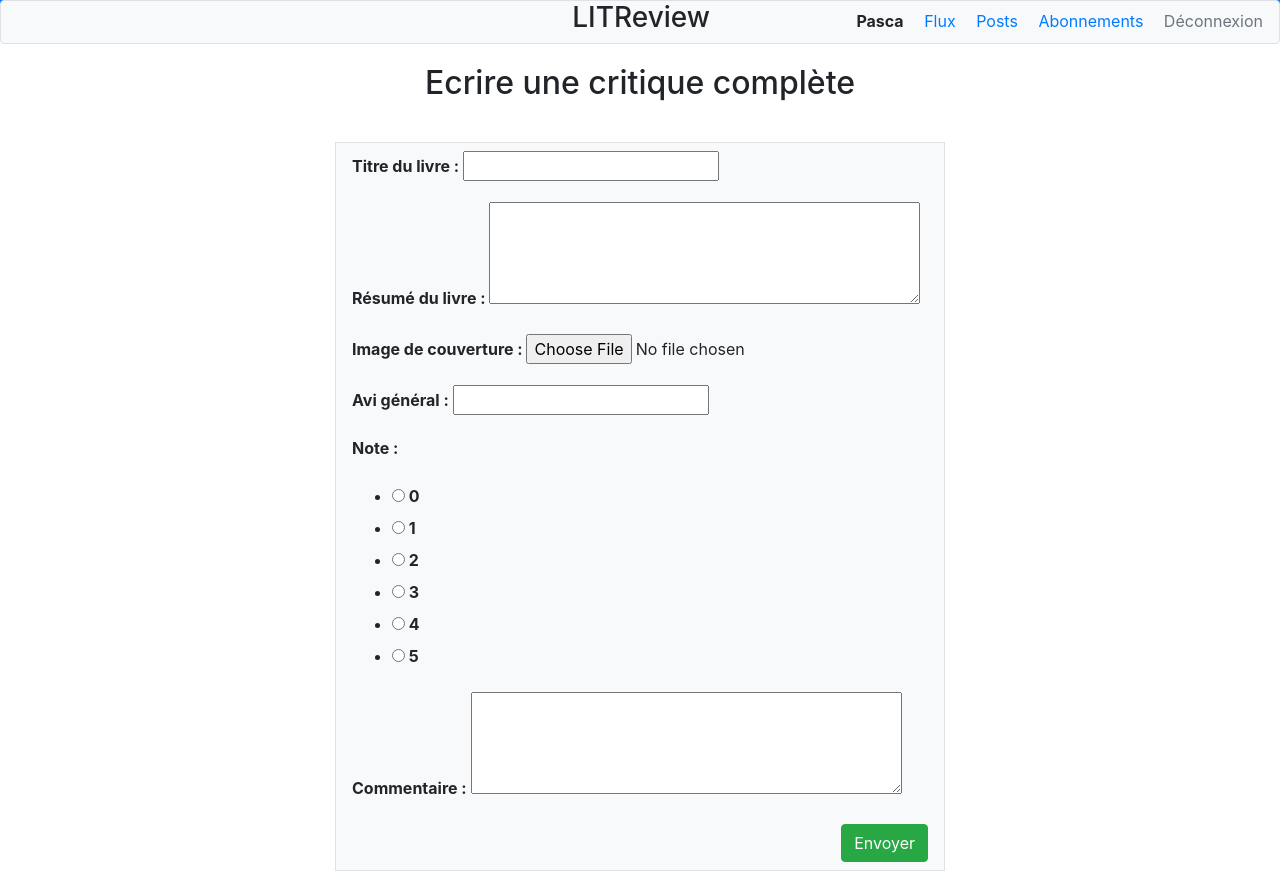
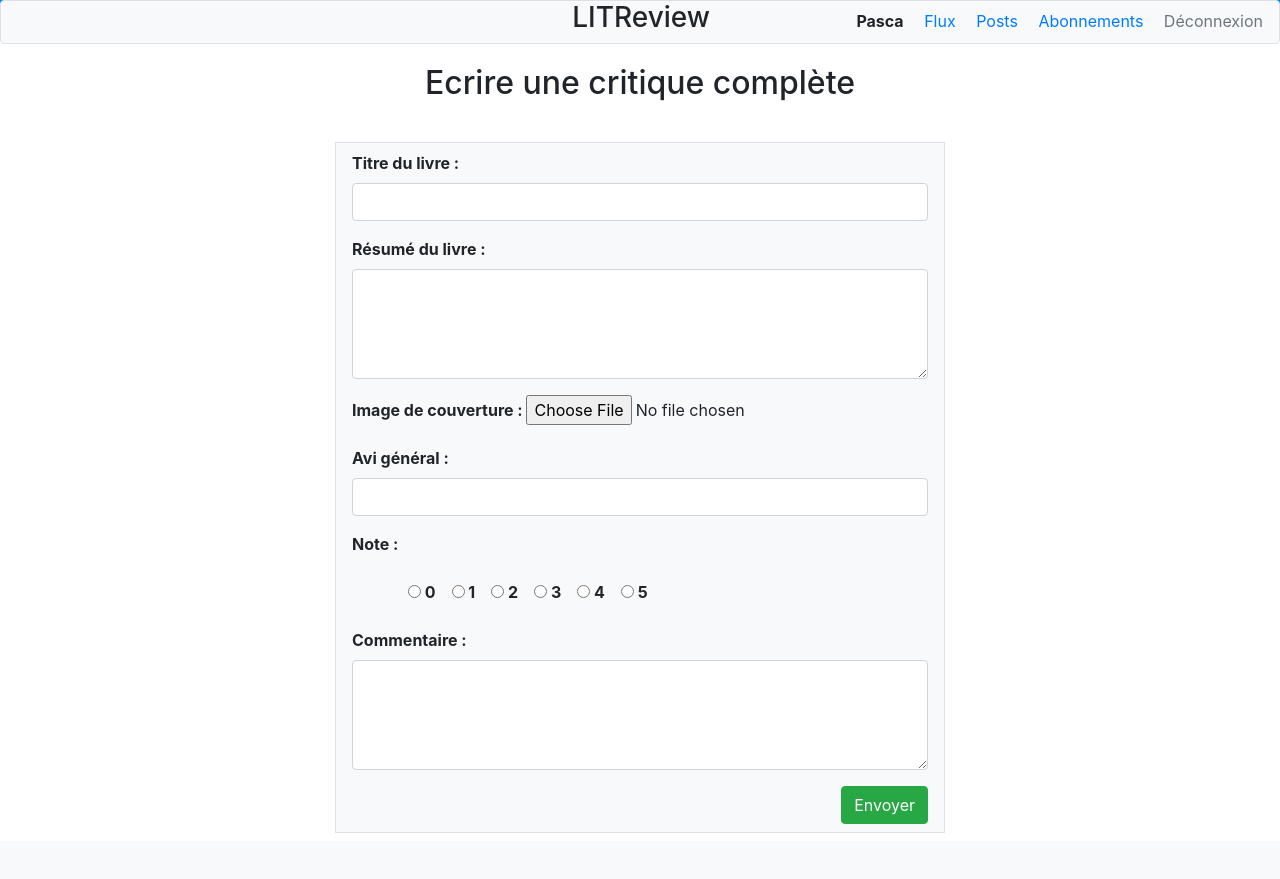
Before and after one commit to pascaline841/p9, a Django app: page /board/review/ in a window 1280 px wide. After the commit the page ends 833 px from the top, so only its background shows below. Run offline with Django 3.2, Linux system fonts and the light colour scheme; a user stored in the database is signed in; some libraries are stand-ins or nearby versions.

Commit message:
add static file CSS

```diff
--- /dev/null
+++ b/board/static/css/style.css
@@ -0,0 +1,49 @@
+textarea{
+    display: block;
+    width: 100%;
+    padding: .375rem .75rem;
+    font-size: 1rem;
+    line-height: 1.5;
+    color: #495057;
+    background-color: #fff;
+    background-clip: padding-box;
+    border: 1px solid #ced4da;
+    border-radius: .25rem;
+    transition: border-color .15s ease-in-out,box-shadow .15s ease-in-out;
+}
+
+li {
+    list-style-type: none;
+    margin-left: 1rem;
+}
+
+ul{
+    display: flex!important;
+    padding-right: 5rem;
+}
+
+#id_title, #id_headline, #id_username{
+    display: block;
+    width: 100%;
+    height: calc(2.25rem + 2px);
+    padding: .375rem .75rem;
+    font-size: 1rem;
+    line-height: 1.5;
+    color: #495057;
+    background-color: #fff;
+    background-clip: padding-box;
+    border: 1px solid #ced4da;
+    border-radius: .25rem;
+    transition: border-color .15s ease-in-out,box-shadow .15s ease-in-out;
+}
+label{
+    list-style-type: none;
+}
+.helptext{
+    font-size: small;
+    font-style: italic;
+    color: #868686;
+}
+.signup li{
+    display: none;
+}
--- a/board/templates/base_board.html
+++ b/board/templates/base_board.html
@@ -1,11 +1,12 @@
+
+<!DOCTYPE html>
 {% load static %}
-<!DOCTYPE html>
 <html lang="fr">
 
 <head>
     <meta charset="UTF-8">
     <title>{% block title %}LITReview{% endblock %}</title>
-    <link rel="stylesheet" href="{% static 'style.css' %}">
+    <link rel="stylesheet" href="{% static 'css/style.css' %}" type="text/css" media="screen">
     <link rel="stylesheet" href="https://stackpath.bootstrapcdn.com/bootstrap/4.1.3/css/bootstrap.min.css"
         integrity="sha384-MCw98/SFnGE8fJT3GXwEOngsV7Zt27NXFoaoApmYm81iuXoPkFOJwJ8ERdknLPMO" crossorigin="anonymous">
 </head>
--- a/board/templates/ticket.html
+++ b/board/templates/ticket.html
@@ -9,9 +9,9 @@
     <article class="col-lg-6">
         <div class="border rounder 3px bg-light mt-4 px-3 py-2">
             {% if form.ticket.id %}
-                <form class="font-weight-bold" method="POST" enctype="multipart/form-data" action="">
+                <form class="form-group" method="POST" enctype="multipart/form-data" action="">
             {% else %}
-                <form class="font-weight-bold" method="POST" enctype="multipart/form-data" action="">
+                <form class=" form-group" method="POST" enctype="multipart/form-data" action="">
                     {% csrf_token %}
                     {{ form.as_p }}
                     <div class="text-right">
```
Also changed, not shown: board/migrations/0001_initial.py, board/migrations/0002_alter_ticket_image.py (deleted), board/migrations/0003_alter_ticket_image.py (deleted), board/migrations/0004_alter_ticket_image.py (deleted), board/migrations/0005_alter_ticket_image.py (deleted), board/migrations/0006_alter_ticket_image.py (deleted), board/migrations/0007_alter_ticket_image.py (deleted), board/migrations/0008_alter_ticket_image.py (deleted), board/migrations/0009_alter_ticket_image.py (deleted), board/tests.py (added), db.sqlite3, follow/admin.py (added), follow/tests.py (added), login/admin.py (added), 2 more files.
